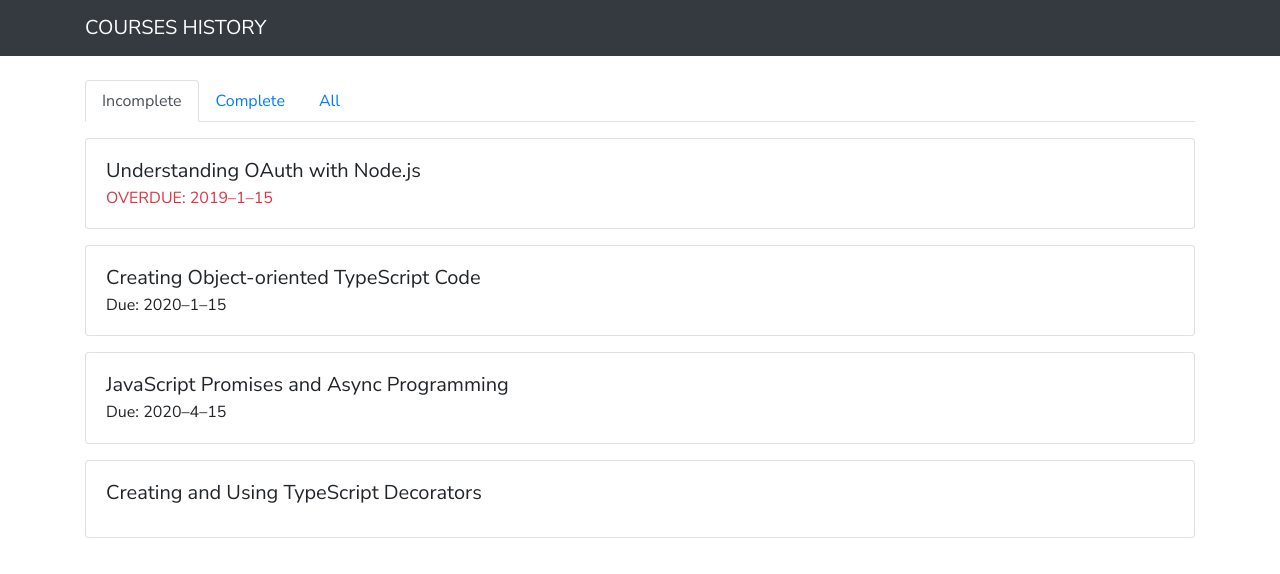
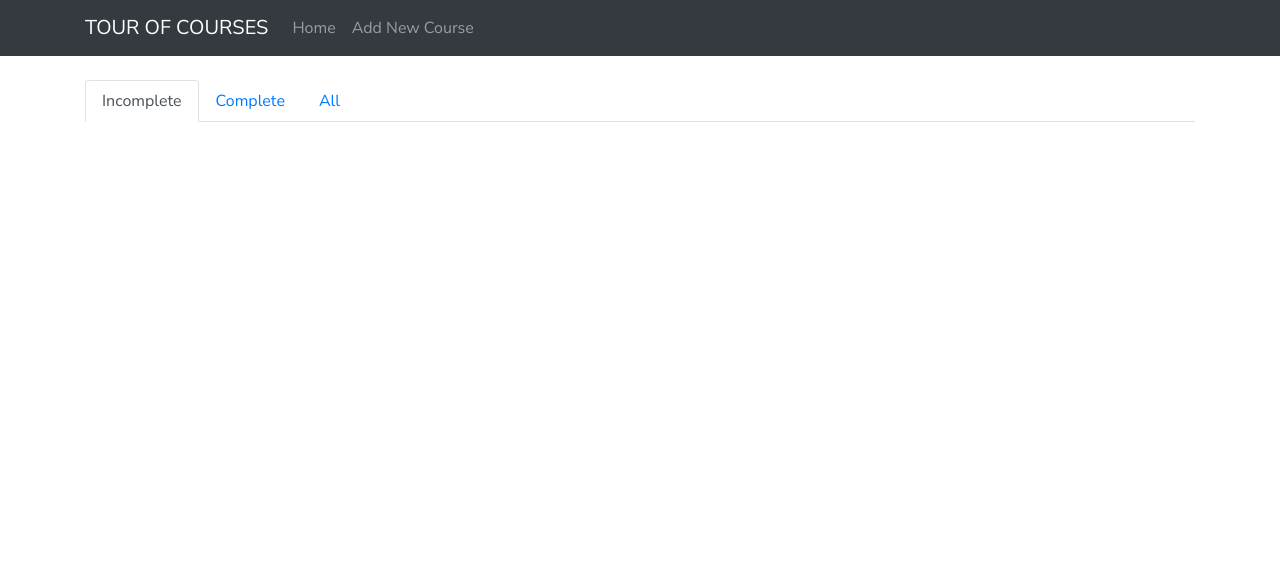
Before and after one commit to viveksrao/vuejs-courses-todo, a Vue app: page / in a window 1280 px wide. Shown: the top 574 px of the page. Built offline with nearby package versions, Linux system fonts and the light colour scheme.

Commit message:
Single-Page Applications

```diff
--- a/package.json
+++ b/package.json
@@ -11,10 +11,12 @@
     "core-js": "^3.4.3",
     "jquery": "^3.4.1",
     "popper.js": "^1.16.0",
-    "vue": "^2.6.10"
+    "vue": "^2.6.10",
+    "vue-router": "^3.1.3"
   },
   "devDependencies": {
     "@vue/cli-plugin-babel": "^4.1.0",
+    "@vue/cli-plugin-router": "^4.1.1",
     "@vue/cli-service": "^4.1.0",
     "vue-template-compiler": "^2.6.10"
   }
--- a/public/index.html
+++ b/public/index.html
@@ -5,7 +5,7 @@
     <meta http-equiv="X-UA-Compatible" content="IE=edge">
     <meta name="viewport" content="width=device-width,initial-scale=1.0">
     <link rel="icon" href="<%= BASE_URL %>favicon.ico">
-    <title>Courses HISTORY</title>
+    <title>TOUR OF COURSES</title>
     <link href="https://fonts.googleapis.com/css?family=Nunito+Sans:300,400,700,800,900&display=swap" rel="stylesheet">
   </head>
   <body>
--- a/src/App.vue
+++ b/src/App.vue
@@ -1,33 +1,32 @@
 <template>
   <div id="app">
-    <nav class="navbar navbar-dark bg-dark">
+    <div id="nav">
+      <nav class="navbar navbar-dark navbar-expand-lg bg-dark">
+        <div class="container">
+          <a href="#" class="navbar-brand">TOUR OF COURSES</a>
+          <div class="navbar-collapse">
+            <ul class="navbar-nav">
+              <li class="nav-item">
+                <router-link class="nav-link" to="/">Home</router-link>
+              </li>
+              <li class="nav-item">
+                <router-link class="nav-link" to="/add">Add New Course</router-link>
+              </li>
+            </ul>
+          </div>
+        </div>
+      </nav>
       <div class="container">
-        <a href="#" class="navbar-brand">COURSES HISTORY</a>
+        <router-view/>
       </div>
-    </nav>
-    <div class="container">
-      <CourseList :courses="courses"/>
     </div>
   </div>
 </template>
 
 <script>
-import CourseList from './components/CourseList.vue'
 export default {
   name: 'app',
   components: {
-    CourseList
-  },
-  data() {
-    return {
-      courses: [
-        { title: 'Understanding OAuth with Node.js', dueDate: new Date(2019, 0, 15), completed:false },
-        { title: 'TypeScript: The Big Picture', dueDate: new Date(2019, 0, 15), completed:true },
-        { title: 'Creating Object-oriented TypeScript Code', dueDate: new Date(2020, 0, 15), completed:false },
-        { title: 'JavaScript Promises and Async Programming', dueDate: new Date(2020, 3, 15), completed:false },
-        { title: 'Creating and Using TypeScript Decorators', completed:false }
-      ]
-    }
   },
 }
 </script>
--- a/src/components/CourseListItem.vue
+++ b/src/components/CourseListItem.vue
@@ -1,5 +1,5 @@
 <template>
-  <div class="card mt-3">
+  <div class="card mt-3" :class="{'alert-success': course.completed}">
     <div class="card-body">
       <h5 class="card-title">{{ course.title }}</h5>
       <h6 class="card-subtitle" :class="overDueCSS" v-if="course.dueDate && !course.completed">
@@ -7,7 +7,10 @@
         {{ formattedDate }}
       </h6>
       <div class="course-controls">
-        <button class="btn btn-sm btn-outline-success" @click.prevent="markAsCompleted">Complete</button>
+        <button
+          v-if="!course.completed"
+          class="btn btn-sm btn-outline-success"
+          @click.prevent="markAsCompleted">Complete</button>
       </div>
     </div>
   </div>
@@ -37,6 +40,7 @@
     methods: {
       markAsCompleted() {
         this.course.completed = true;
+        this.$courses.markAsCompleted(this.course.id);
         this.$emit('course-completed');
       }
     },
--- a/src/main.js
+++ b/src/main.js
@@ -2,9 +2,13 @@ import Vue from 'vue'
 import App from './App.vue'
 import 'bootstrap'
 import 'bootstrap/dist/css/bootstrap.min.css'
+import router from './router'
+import storage from './storage';
 
 Vue.config.productionTip = false
+Vue.prototype.$courses = storage;
 
 new Vue({
-  render: h => h(App),
+  router,
+  render: h => h(App)
 }).$mount('#app')
--- /dev/null
+++ b/src/router/index.js
@@ -0,0 +1,27 @@
+import Vue from 'vue'
+import VueRouter from 'vue-router'
+import Home from '../views/Home.vue'
+
+Vue.use(VueRouter)
+
+const routes = [
+  {
+    path: '/',
+    name: 'home',
+    component: Home
+  },
+  {
+    path: '/add',
+    name: 'add-course',
+    // route level code-splitting
+    // this generates a separate chunk (about.[hash].js) for this route
+    // which is lazy-loaded when the route is visited.
+    component: () => import(/* webpackChunkName: "about" */ '../views/AddCourse.vue')
+  }
+]
+
+const router = new VueRouter({
+  routes
+})
+
+export default router
--- /dev/null
+++ b/src/storage.js
@@ -0,0 +1,48 @@
+const LEARN_COURSE_KEY = 'learn-courses';
+
+function generateID(){
+  return `_${Math.random().toString(36).substr(2, 9)}`;
+}
+
+function saveCourses(courses){
+  localStorage.setItem(LEARN_COURSE_KEY, JSON.stringify(courses));
+}
+
+function getCourses(){
+  let jsonCourseData = localStorage.getItem(LEARN_COURSE_KEY);
+  if(!jsonCourseData){
+    return [];
+  }
+  return JSON.parse(jsonCourseData);
+}
+
+export default {
+  getCourses(){
+    let courses = getCourses();
+    courses.forEach(value => {
+      if(value.dueDate){
+        value.dueDate = new Date(value.dueDate);
+      }
+    });
+    return courses;
+  },
+  addCourse(title, dueDate){
+    let course  = {
+      id: generateID(),
+      title
+    };
+    if(dueDate){
+      let parts = dueDate.split('-');
+      course.dueDate = new Date(parts[0], parts[1] - 1, parts[2]);
+    }
+    let courses = getCourses();
+    courses.push(course);
+    saveCourses(courses);
+  },
+  markAsCompleted(id){
+    let courses = getCourses();
+    let course = courses.find(el => el.id === id);
+    course.completed = true;
+    saveCourses(courses);
+  }
+}
--- /dev/null
+++ b/src/views/AddCourse.vue
@@ -0,0 +1,31 @@
+<template>
+  <div class="about mt-4">
+    <div class="form-group">
+      <label for="course-title">Course Title</label>
+      <input type="text" class="form-control" id="course-title" v-model="title">
+    </div>
+    <div class="form-group">
+      <label for="due-date">Due Date</label>
+      <input type="date" class="form-control" id="due-date" v-model="dueDate">
+    </div>
+    <div class="form-group">
+      <button class="btn btn-primary" @click.prevent="addCourse">Save</button>
+    </div>
+  </div>
+</template>
+<script>
+export default {
+  data() {
+    return {
+      title: '',
+      dueDate: ''
+    }
+  },
+  methods: {
+    addCourse() {
+      this.$courses.addCourse(this.title, this.dueDate);
+      this.$router.push('/');
+    }
+  },
+}
+</script>
--- /dev/null
+++ b/src/views/Home.vue
@@ -0,0 +1,32 @@
+<template>
+  <div class="home">
+    <CourseList :courses="courses"/>
+  </div>
+</template>
+
+<script>
+// @ is an alias to /src
+import CourseList from '@/components/CourseList.vue'
+
+export default {
+  name: 'home',
+  components: {
+    CourseList
+  },
+  created () {
+    this.courses = this.$courses.getCourses();
+  },
+  data() {
+    return {
+      courses: []
+      // courses: [
+      //   { title: 'Understanding OAuth with Node.js', dueDate: new Date(2019, 0, 15), completed:false },
+      //   { title: 'TypeScript: The Big Picture', dueDate: new Date(2019, 0, 15), completed:true },
+      //   { title: 'Creating Object-oriented TypeScript Code', dueDate: new Date(2020, 0, 15), completed:false },
+      //   { title: 'JavaScript Promises and Async Programming', dueDate: new Date(2020, 3, 15), completed:false },
+      //   { title: 'Creating and Using TypeScript Decorators', completed:false }
+      // ]
+    }
+  }
+}
+</script>
```
Also changed, not shown: 1 other file (tests, documents, lock files or other folders).
